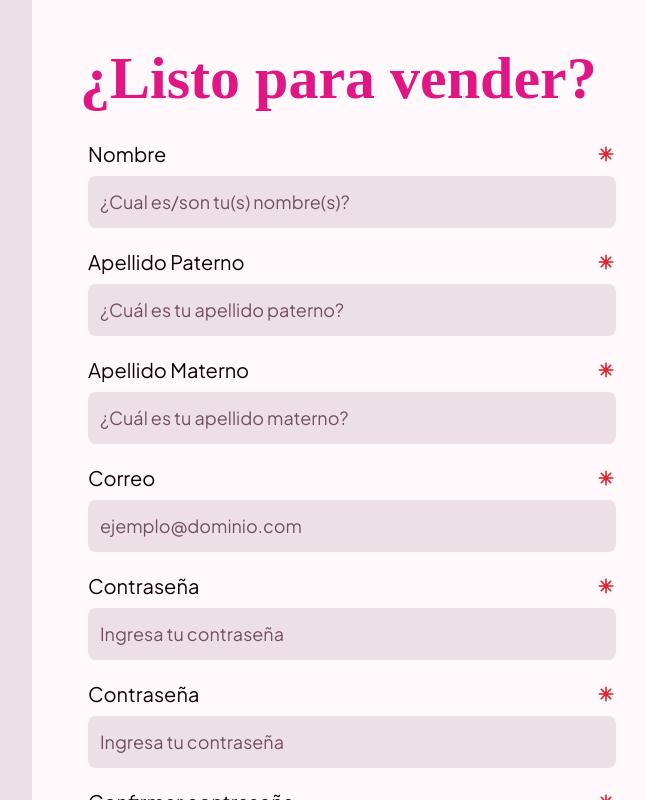
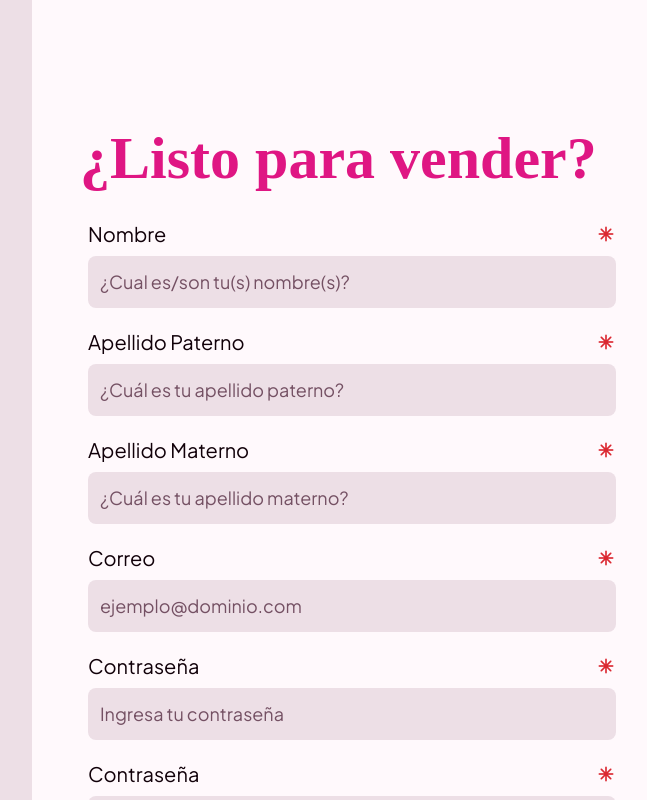
Before and after one commit to ZinnithMX/Neat-Net-Web, a React (Vite) app: page / in a window 1280 px wide. Shown: the whole page, without its empty margins (608-1255 px from the left). Built offline with nearby package versions, Linux system fonts and the light colour scheme; a web font is replaced by a local one.

Commit message:
cambios scroll etc

```diff
--- a/src/index.css
+++ b/src/index.css
@@ -37,6 +37,22 @@ body{
     @apply bg-g-50;
 }
 
+::-webkit-scrollbar{
+    @apply w-3;
+}
+
+::-webkit-scrollbar-thumb{
+    @apply bg-p-600 rounded-s;
+}
+
+::-webkit-scrollbar-track{
+    @apply bg-g-200;
+}
+
+::-webkit-scrollbar-button{
+
+}
+
 
 #root{
     margin: 0;
--- a/src/pages/account/signup/SignupComprador.jsx
+++ b/src/pages/account/signup/SignupComprador.jsx
@@ -12,6 +12,7 @@ export default function SignupComprador(){
     const [correo, setCorreo] = useState({error: true, value:""});
     const [contra, setContra] = useState({error: true, value:""});
     const [telPer, setTelPer] = useState({error: true, value:""});
+    const [sendForm, setSendForm] = useState(false);
 
 
     const [form, setForm] = useState({
@@ -26,6 +27,8 @@ export default function SignupComprador(){
     });
 
     useEffect(() => {
+
+        if(!nombre.error && !contra.error && !correo.error && !mat.error && !pat.error && !telPer.error){
             setForm({
                 name: nombre.value,
                 contrasenia: contra.value,
@@ -35,7 +38,11 @@ export default function SignupComprador(){
                 correo: correo.value,
                 telefono: telPer.value
             })
-    },[contra.value, correo.value, mat.value, nombre.value, pat.value, telPer.value])
+            setSendForm(true);
+        }else{
+            setSendForm(false);
+        }
+    },[contra, correo, mat, nombre, pat, telPer])
 
     async function mandar(form) {
         const url = "http://192.168.20.73:8080/users/add";
@@ -62,9 +69,9 @@ export default function SignupComprador(){
                 <div className="w-1/2 bg-g-300 h-full">
                     <img />
                 </div>
-                <div className="w-1/2 h-full flex flex-col gap-8 p-12 overflow-y-scroll scroll-my-12">
+                <div className="w-1/2 h-full flex flex-col gap-8 px-12 py-32 overflow-y-scroll scroll-my-12">
                     <h2 className="text-p-600">¿Listo para vender?</h2>
-                    <form className="h-full gap-5  px-2 flex flex-col">
+                    <form className="gap-5  px-2 flex flex-col">
                         <Input label="Nombre" required={true} response={setNombre} deshabilitado={false}>
                             ¿Cual es/son tu(s) nombre(s)?
                         </Input>
@@ -92,7 +99,7 @@ export default function SignupComprador(){
                         <Input label="Telelfono personal" required={true} response={setTelPer} deshabilitado={false}>
                             +52 1 XXX 0000 0000
                         </Input>
-                        <PrimaryButton size="[16rem]" onClick={() => {
+                        <PrimaryButton size="[16rem]" disabled={!sendForm} onClick={() => {
                             alert("Enviado")
                             mandar(form)
                         }}>
```
Lines whose indentation alone changed are shown as unchanged.
